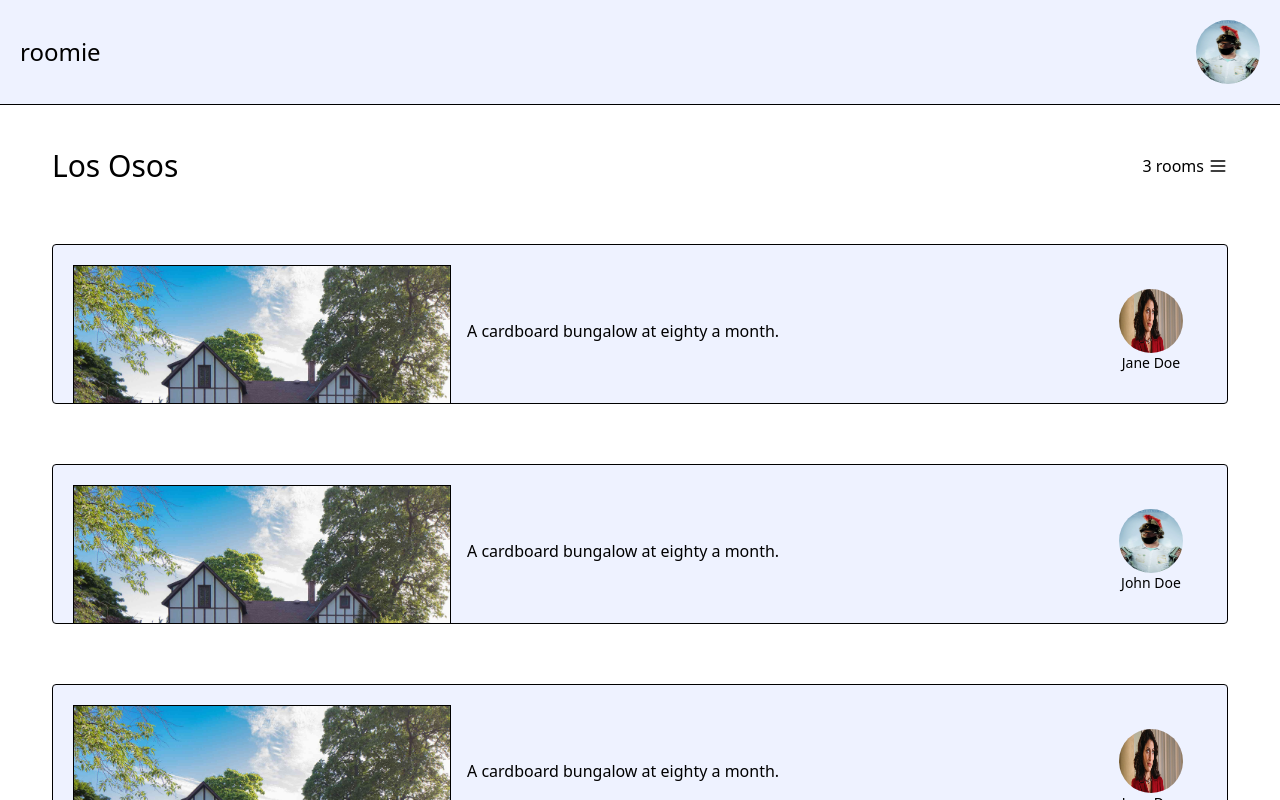
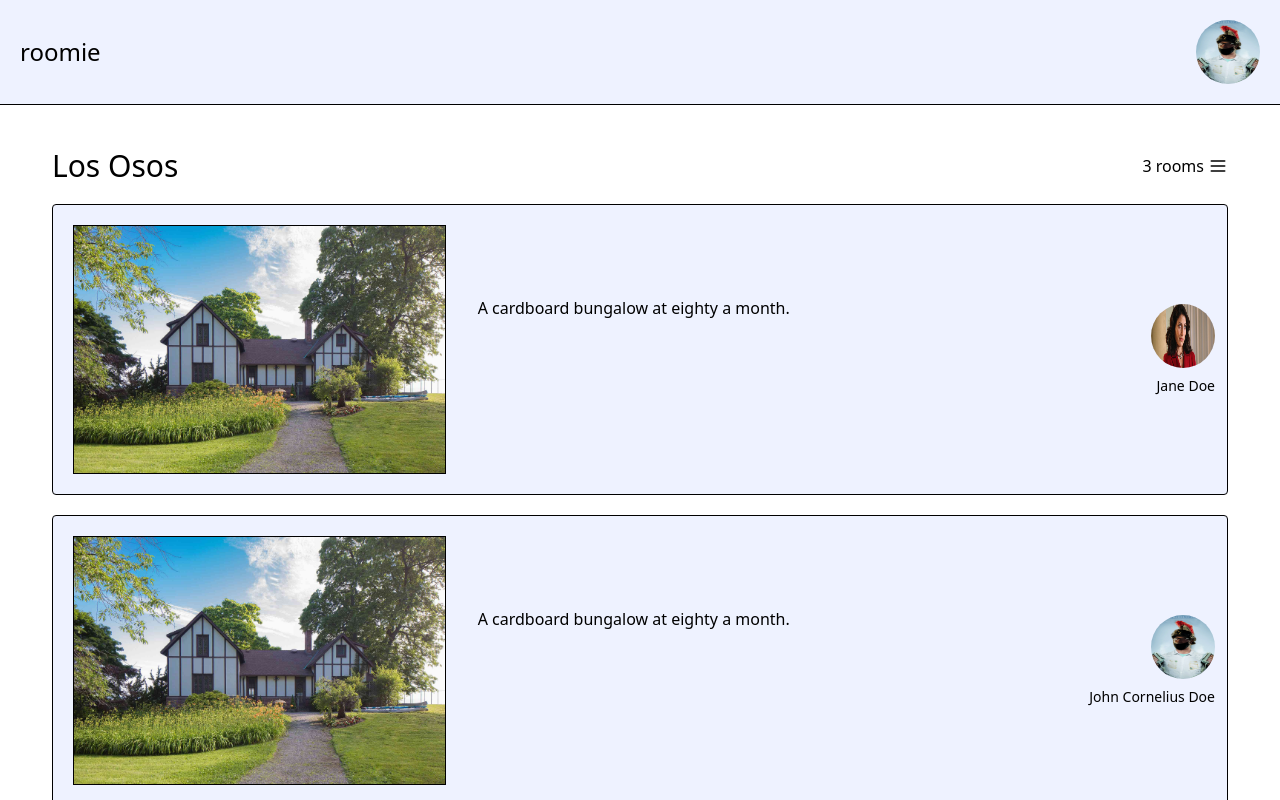
Before and after one commit to peterryan12/roomie, a React (Vite) app: page / in a window 1280 px wide. Shown: the top 800 px of the page. Built offline with nearby package versions, Linux system fonts and the light colour scheme.

Commit message:
Implement profile update

```diff
--- a/src/App.jsx
+++ b/src/App.jsx
@@ -12,13 +12,8 @@ import janeDoePic from './assets/janeDoe.jpeg';
 import carraway from './assets/carraway.jpg';
 import carraway2 from './assets/carraway_2.jpg';
 
-
-function App() {
-  const [dropdownVisible, setDropdownVisible] = useState(false);
-  const [numRooms, setNumRooms] = useState(3);
-
 const johnDoe = {
-    name: "John Doe",
+  name: "John Cornelius Doe",
   profilePic: loremImage,
   rating: 4.96,
   age: 47,
@@ -62,10 +57,17 @@ function App() {
 
 
 
+function App() {
+  const [dropdownVisible, setDropdownVisible] = useState(false);
+  const [numRooms, setNumRooms] = useState(3);
+  const [currUser, setCurrUser] = useState(johnDoe);
+
+
+
   return (
     <Router>
       <div className="min-h-1/6 items-center">
-        <Header />
+        <Header currUser={currUser} updateUserInfo = {setCurrUser}/>
         <div className="pt-24 p-5">
           <Routes>
 
--- a/src/components/Header.jsx
+++ b/src/components/Header.jsx
@@ -4,7 +4,7 @@ import { useState } from 'react';
 import { useNavigate } from 'react-router-dom';
 
 
-export const Header = () => {
+export const Header = (props) => {
     const navigate = useNavigate();
     const [profileDropdownHidden, setProfileDropdownHidden] = useState(true);
     const toggleProfileDropdown = () => {
@@ -15,7 +15,7 @@ export const Header = () => {
             <header className="flex justify-between items-center">
                <button onClick={() => navigate('/')}><h1 className="text-2xl">roomie</h1></button>
                 <img src={loremImage} className="w-16 h-16 rounded-full" onClick={() => {setProfileDropdownHidden((prev) => (!prev))}}></img>
-                {profileDropdownHidden ? null : <ProfileDropdown toggle={toggleProfileDropdown}/>}
+                {profileDropdownHidden ? null : <ProfileDropdown toggle={toggleProfileDropdown} currUser={props.currUser} updateUserInfo = {props.updateUserInfo}/>}
             </header>
         </div>
     )
--- a/src/components/InfoItem.jsx
+++ b/src/components/InfoItem.jsx
@@ -4,7 +4,7 @@ import { Pencil } from 'lucide-react';
 export const InfoItem = (props) => {
     return <div className="flex gap-10 mt-4">
       <p>{props.item}</p>
-      <input  type="text" placeholder="Edit..."/>
+      <input type="text" placeholder="Edit..." value={props.value} className='text-ellipsis' onChange={(e) => {props.toggle(e.target.value)}}/>
       <button className='mt-3'>{<Pencil size={16} />}</button>
 
     </div>
--- a/src/components/ListingCard.jsx
+++ b/src/components/ListingCard.jsx
@@ -1,18 +1,30 @@
-
 import { useNavigate } from 'react-router-dom';
-
 
 export const ListingCard = (props) => {
     const navigate = useNavigate();
-    return <div className="grid rounded p-5 grid-cols-[1fr_2fr] mt-15 max-h-[10em] overflow-hidden bg-indigo-50 items-center border-[0.5px]" onClick={() => navigate('/details', { state: { lister: props.lister, listing: props.listing } })}>
-        <img src={props.listing.images[1]} className="row-span-2 col-span-1 w-full h-full object-cover max-h-full max-w-full border-[0.5px]"></img>
-        <div className='flex justify-between items-center m-4'>
-        <p className="col-span-1 row-span-1 object-cover">{props.listing.preview}</p>
-       <div className='flex flex-col m-2'>
-        <img src={props.lister.profilePic} className="w-16 h-16 rounded-full "></img>
-        <p className='text-sm'>{props.lister.name}</p>
+    return (
+        <div
+            className="grid rounded p-5 grid-cols-[1fr_2fr] mt-5 bg-indigo-50 items-center border-[0.5px] gap-4 cursor-pointer"
+            onClick={() => navigate('/details', { state: { lister: props.lister, listing: props.listing } })}
+        >
+            <img
+                src={props.listing.images[1]}
+                className="row-span-1 col-span-1 w-full h-full object-cover border-[0.5px]"
+                alt="Listing"
+            />
+            <div className="flex justify-between items-start m-4 flex-wrap w-full">
+                <p className="col-span-1 row-span-1 whitespace-normal break-words">
+                    {props.listing.preview}
+                </p>
+                <div className="flex flex-col items-end space-y-2 p-2">
+                    <img
+                        src={props.lister.profilePic}
+                        className="w-16 h-16 rounded-full"
+                        alt="Lister"
+                    />
+                    <p className="text-sm text-right">{props.lister.name}</p>
+                </div>
+            </div>
         </div>
-        </div>
-
-    </div>
+    );
 }
--- a/src/components/Profile.jsx
+++ b/src/components/Profile.jsx
@@ -1,31 +1,45 @@
 import loremImage from '../assets/lorem.png';
 import { InfoItem } from './InfoItem';
 import { Pencil } from 'lucide-react';
+import { useLocation } from 'react-router-dom';
+import { useState } from 'react';
 
 export const Profile = () => {
+    const location = useLocation();
+    const currUser = location.state?.currUser;
+    const updateUser = location.state?.updateUser;
+
+    const [username, setUsername] = useState(currUser.username);
+    const [status, setStatus] = useState(currUser.status);
+    const [email, setEmail] = useState(currUser.email);
+    const [hobbies, setHobbies] = useState(currUser.personalInfo.hobbies);
+    const [favFact, setFaveFact] = useState(currUser.personalInfo.favoriteFact);
+    const [petPeeve, setPetPeeve] = useState(currUser.personalInfo.petPeeve);
+
     return <div>
         <div id="meta-container"  className="flex flex-col items-center gap-4">
-            <img src={loremImage} className='w-24 h-24 rounded-full'></img>
+            <img src={currUser.profilePic} className='w-24 h-24 rounded-full'></img>
             <div className='flex gap-3 items-center justify-center'>
-            <p>John Cornelius Doe</p>
+            <p>{currUser.name}</p>
             <button>{<Pencil size={16} />}</button>
 
             </div>
         </div>
 
         <div id="user-info" className='flex flex-col items-center mt-8 pb-15'>
-           <div className='flex gap-4'>  <textarea className="h-30 w-80 border shadow-lg p-3" placeholder='Update your bio. This is the best way for potential lardlords to get to know you!'/>
+           <div className='flex gap-4'>  <textarea className="h-50 w-80 border shadow-lg p-3" placeholder='Update your bio. This is the best way for potential lardlords to get to know you!'>{currUser.bio}</textarea>
            <button className='mt-3'>{<Pencil size={16} />}</button></div>
 
             <div id="info-items-container" className='flex flex-col items-end border bg-indigo-50 mt-10 p-5 rounded'>
-            <InfoItem item={"Username"} />
-            <InfoItem item={"Email"} />
-            <InfoItem item={"Status"} />
-            <InfoItem item={"Hobbies"} />
-            <InfoItem item={"Favorite Fact"} />
-            <InfoItem item={"Pet Peeves"} />
+            <InfoItem item={"Username"} value={username} toggle={setUsername}/>
+            <InfoItem item={"Email"} value={email} toggle={setEmail}/>
+            <InfoItem item={"Status"} value={status} toggle={setStatus}/>
+            <InfoItem item={"Hobbies"} value={hobbies} toggle={setHobbies}/>
+            <InfoItem item={"Favorite Fact"} value={favFact} toggle={setFaveFact}/>
+            <InfoItem item={"Pet Peeves"} value={petPeeve} toggle={setPetPeeve}/>
 
             </div>
+            <button className='px-4 py-2 bg-blue-500 text-white font-semibold rounded-lg shadow-md hover:bg-blue-600 focus:outline-none focus:ring-2 focus:ring-blue-400 focus:ring-opacity-75 transition mt-6'>Update</button>
         </div>
     </div>
 
--- a/src/components/ProfileDropdown.jsx
+++ b/src/components/ProfileDropdown.jsx
@@ -1,10 +1,13 @@
 import { useEffect, useRef } from "react";
 import { useNavigate } from "react-router-dom"
+
 
 export const ProfileDropdown = (props) => {
 
     const navigate = useNavigate();
     const dropdownRef = useRef(null);
+
+
 
     useEffect(() => {
         const handleClickOutside = (event) => {
@@ -31,7 +34,7 @@ export const ProfileDropdown = (props) => {
                 <li className="p-1 hover:bg-[rgb(240,240,208)]"><button >Messages</button></li>
                 <li className="p-1 hover:bg-[rgb(240,240,208)]"><button onClick={() => {
                    props.toggle();
-                   navigate('/profile')
+                   navigate('/profile', { state: { currUser: props.currUser} })
                 }} className="hover:bg-[rgb(240,240,208)]">Edit Profile</button></li>
                 <li className="p-1 hover:bg-[rgb(240,240,208)]"><button onClick={() => {
                     props.toggle();
```
Lines whose indentation alone changed are shown as unchanged.
